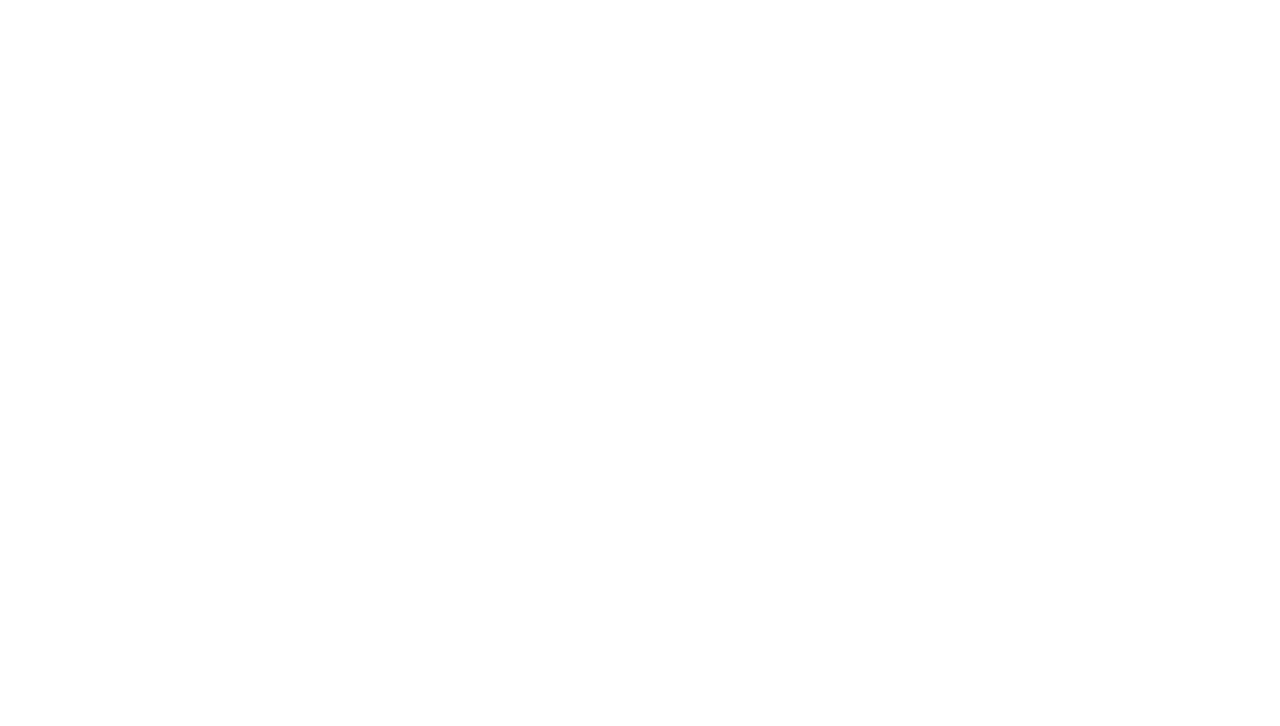
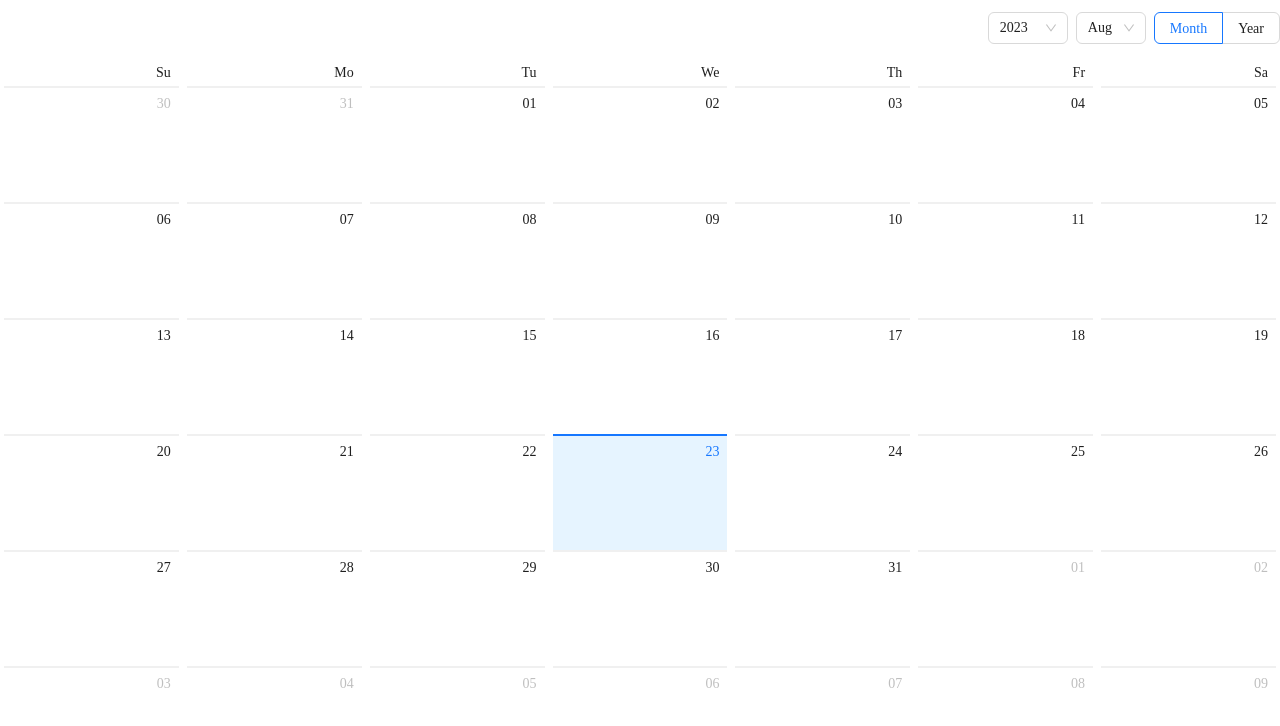
Before and after one commit to imvibbin/calendar-java, a React (Vite) app in the folder makehabits-react/: page /Another in a window 1280 px wide. Before the commit this address had no page. Shown: the top 726 px of the page. Built offline with nearby package versions, Linux system fonts and the light colour scheme; a web font is replaced by a local one.

Commit message:
DayJS act

```diff
--- a/makehabits-react/package.json
+++ b/makehabits-react/package.json
@@ -13,6 +13,7 @@
     "antd": "^5.8.4",
     "antd-weekly-calendar": "^1.1.2",
     "bootstrap": "^5.3.1",
+    "dayjs": "^1.11.9",
     "framer-motion": "^10.16.0",
     "lodash": "^4.17.21",
     "moment": "^2.29.4",
--- a/makehabits-react/src/App.tsx
+++ b/makehabits-react/src/App.tsx
@@ -9,7 +9,7 @@ import "./App.css";
 import { AnimatePresence } from "framer-motion";
 import TimePickerLib from './components/Lib/AntLib/TimePickerLib/TimePickerLib.tsx';
 import UnderMask from './components/Elements/UnderMask/UnderMask.tsx';
-
+import AnotherVersion from './components/Lib/AntLib/AnotherVersion/AnotherVersion.tsx';
 function App() {
   return (
     <>
@@ -23,6 +23,7 @@ function App() {
             <Route path="/layout" element={< Layout/>} />
             <Route path="/time" element={< TimePickerLib/>} />
             <Route path="/hola" element={< UnderMask/>} />
+            <Route path="/Another" element={< AnotherVersion/>} />
           </Routes>
         </Router>
       </AnimatePresence>
--- /dev/null
+++ b/makehabits-react/src/components/Lib/AntLib/AnotherVersion/AnotherVersion.tsx
@@ -0,0 +1,52 @@
+import React from 'react';
+import type { Dayjs } from 'dayjs';
+import type { BadgeProps, CalendarProps } from 'antd';
+import { Badge, Calendar } from 'antd';
+
+const getListData = (value: Dayjs) => {
+  let listData;
+
+  /*  */
+  return listData || [];
+};
+
+const getMonthData = (value: Dayjs) => {
+  if (value.month() === 8) {
+    return 1394;
+  }
+};
+
+const AnotherVersion: React.FC = () => {
+  const monthCellRender = (value: Dayjs) => {
+    const num = getMonthData(value);
+    return num ? (
+      <div className="notes-month">
+        <section>{num}</section>
+        <span>Backlog number</span>
+      </div>
+    ) : null;
+  };
+
+  const dateCellRender = (value: Dayjs) => {
+    const listData = getListData(value);
+    return (
+      <ul className="events">
+        {listData.map((item) => (
+          <li key={item.content}>
+            <Badge status={item.type as BadgeProps['status']} text={item.content} />
+          </li>
+        ))}
+      </ul>
+    );
+  };
+
+  const cellRender: CalendarProps<Dayjs>['cellRender'] = (current, info) => {
+    if (info.type === 'date') return dateCellRender(current);
+    if (info.type === 'month') return monthCellRender(current);
+    return info.originNode;
+  };
+
+  return <Calendar cellRender={cellRender} />;
+};
+
+export default AnotherVersion;
--- a/makehabits-react/src/components/Lib/AntLib/DropdownUserLib/DropdownUserLib.scss
+++ b/makehabits-react/src/components/Lib/AntLib/DropdownUserLib/DropdownUserLib.scss
@@ -1,8 +1,6 @@
 .dropdown--user{
     display: flex;
     justify-content: space-between;
-
-
 }
 a{
     color: #333 !important;
--- a/makehabits-react/src/components/Lib/AntLib/MonthCalendarLib/MonthCalendarLib.tsx
+++ b/makehabits-react/src/components/Lib/AntLib/MonthCalendarLib/MonthCalendarLib.tsx
@@ -1,8 +1,10 @@
 /* import type { Dayjs } from 'dayjs'; */
 
 import React from 'react';
-import { Calendar, theme } from 'antd';
-
+import type { CalendarProps } from 'antd';
+import {  Calendar } from 'antd';
+import type { Dayjs } from 'dayjs';
+import dayLocaleData from 'dayjs/plugin/localeData';
 
 import { Col, Row, Select,} from 'antd';
 import type {  } from 'antd';
@@ -13,30 +15,30 @@ import type {  } from 'antd';
 import './MonthCalendarLib.scss'
 
 const MonthCalendarLib: React.FC = () => {
-  const { token } = theme.useToken();
-
-  const wrapperStyle: React.CSSProperties = {
+/*   const wrapperStyle: React.CSSProperties = {
     width: '100%',
-    border: `1px solid ${token.colorBorderSecondary}`,
-    borderRadius: token.borderRadius,
-  };
+    borderRadius:  token.borderRadius,
+    backgroundColor: '#FAA4BD',
+  };  */
 
   return (
-    <div style={wrapperStyle}>
+    <div /* style={wrapperStyle} */>
       <Calendar fullscreen={false}
-        headerRender={({ value, type, onChange }) => {
+        headerRender={({ value, onChange }) => {
           const start = 0;
           const end = 12;
           const monthOptions = [];
 
           let current = value.clone();
           const localeData = value.localeData();
+
           const months = [];
           for (let i = 0; i < 12; i++) {
             current = current.month(i);
             months.push(localeData.monthsShort(current));
           }
-
+          /* onst firstDayOfWeek = value().startOf(value)
+ */
           for (let i = start; i < end; i++) {
             monthOptions.push(
               <Select.Option key={i} value={i} className="month-item">
@@ -57,12 +59,10 @@ const MonthCalendarLib: React.FC = () => {
           }
           return (
             <div style={{ padding: 8 }}>
-
               <Row gutter={8}>
                 <Col>
                   <Select
                     size="small"
-                    dropdownMatchSelectWidth={true}
                     className="my-year-select"
                     value={year}
                     onChange={(newYear) => {
@@ -76,7 +76,7 @@ const MonthCalendarLib: React.FC = () => {
                 <Col>
                   <Select
                     size="small"
-                    dropdownMatchSelectWidth={false}
+                    popupMatchSelectWidth={true}
                     value={month}
                     onChange={(newMonth) => {
                       const now = value.clone().month(newMonth);
@@ -90,14 +90,17 @@ const MonthCalendarLib: React.FC = () => {
             </div>
           );
         }}
-   /*      cellRender={(current, info) => {
+        /* zzzzzz */
+
+         /* cellRender={(current, info) => {
           if (info.type !== 'date') return info.originNode;
           const style: React.CSSProperties = {};
           if (current.date() === 1) {
-            style.border = '1px solid #1677ff';
+            style.backgroundColor = '#1677ff';
             style.borderRadius = '50%';
           }
-      }} *//>
+      }} */
+      />
     </div>
   );
 };
--- a/makehabits-react/src/components/WeeklyView/WeeklyView.tsx
+++ b/makehabits-react/src/components/WeeklyView/WeeklyView.tsx
@@ -18,7 +18,7 @@ const WeeklyView = () => {
       const cellContent = daysOfWeek[col];
       const cellDayClass = "grid--day--cell";
       const cellStyle = {
-        backgroundColor: 'white'
+        backgroundColor: 'white',
       };
 
       DayCells.push(
--- a/makehabits-react/src/models/EventInterface.ts
+++ b/makehabits-react/src/models/EventInterface.ts
@@ -25,7 +25,7 @@ interface Habit extends EventInterface {
 
   export type Form = Habit | Appointment;
 
-/*    const Activity: Form = {
+    const Activity: Form = {
     id: 1,
     type: 'habit',
     name: 'gym',
@@ -33,4 +33,4 @@ interface Habit extends EventInterface {
     hourrange: ["2023-08-23T19:30:00.814Z","2023-08-23T21:00:00.389Z"],
     habitRepeated: 2,
 
-};  */
+};
--- a/makehabits-react/tsconfig.json
+++ b/makehabits-react/tsconfig.json
@@ -1,5 +1,9 @@
 {
   "compilerOptions": {
+    /* Day JS Required */
+    "esModuleInterop": true,
+    "allowSyntheticDefaultImports": true,
+
     "target": "ES2020",
     "useDefineForClassFields": true,
     "lib": ["ES2020", "DOM", "DOM.Iterable"],
```
Also changed, not shown: makehabits-react/src/components/Lib/AntLib/weekSelectorLib/weekSelectorLib.ts (added), 1 other file (tests, documents, lock files or other folders).
